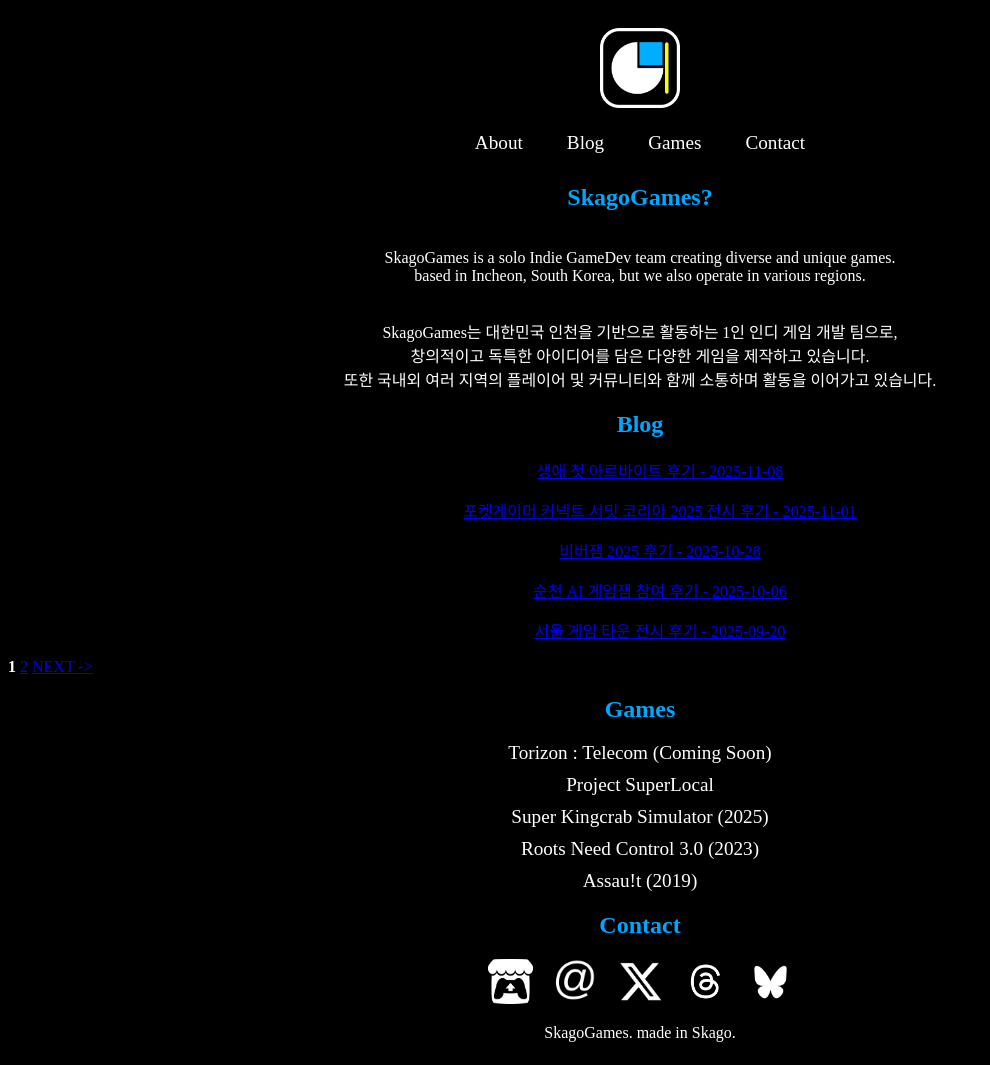
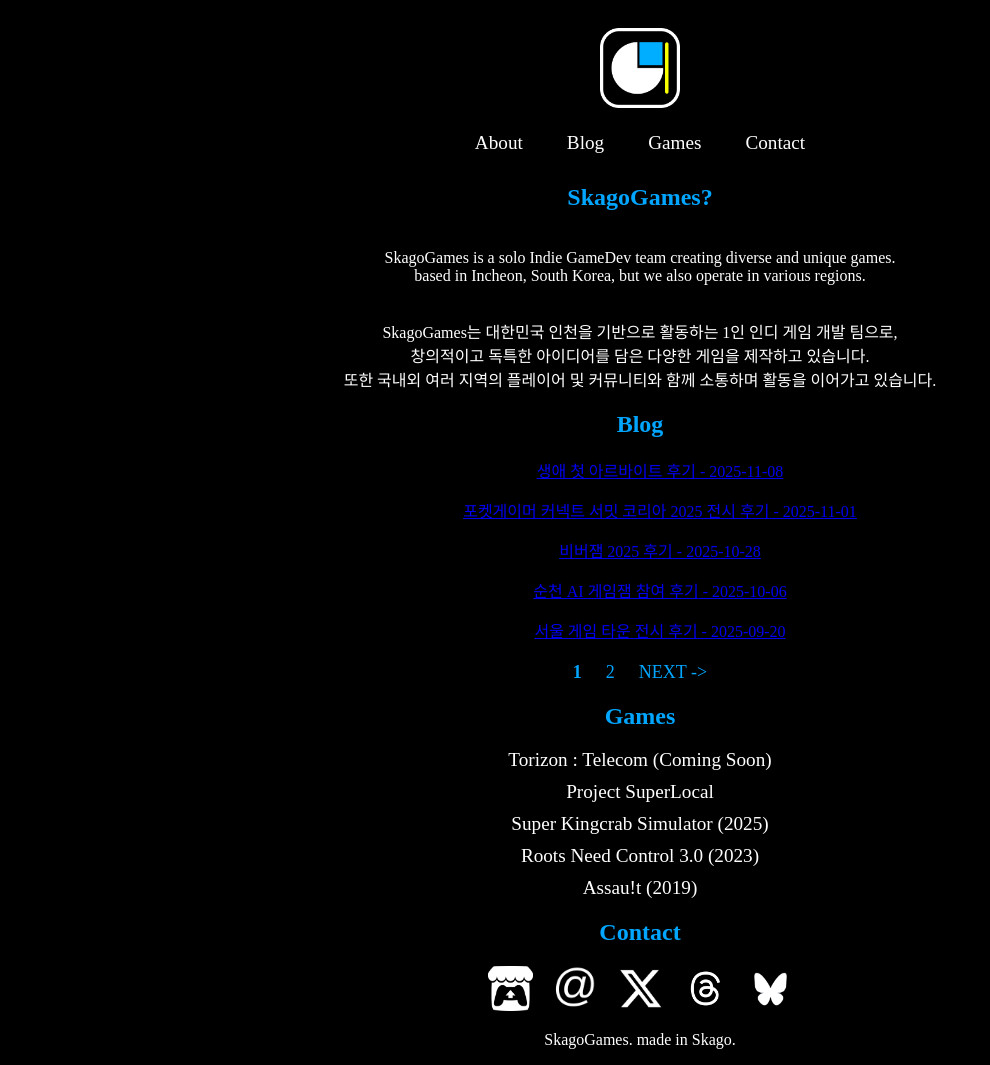
Before and after one commit to ApexNAM/ApexNAM.github.io, a Jekyll site: the page built from index.html, in a window 1280 px wide and 1065 px high. Shown: the whole window, without its empty margins (0-990 px from the left). Built offline with Jekyll 4.4.1, drawn with Linux system fonts in a browser that asks for light colours; some web fonts are replaced; the list of posts is cut into pages by our own code.

Commit message:
가운데 개편

```diff
--- a/index.html
+++ b/index.html
@@ -54,7 +54,7 @@ description: "SkagoGames 페이지에 방문해주셔서 감사합니다."
                     </p>
                 {% endfor %}
             </ul>
-            <div>
+            <div class="pagination">
                 {% if paginator.previous_page %}
                     <a href="{{ paginator.previous_page_path }}" class="center_font"><- PREV</a>
                 {% endif %}
--- a/style.css
+++ b/style.css
@@ -17,6 +17,23 @@ body {
 .center_font {
     font-family: Pretendard;
     text-align: center;
+}
+
+.pagination {
+  text-align: center;
+  margin-top: 20px;
+}
+
+.pagination a, .pagination b {
+  margin: 0 10px;
+  font-family: Pretendard;
+  font-size: 18px;
+  text-decoration: none;
+  color: rgb(0, 166, 255);
+}
+
+.pagination a:hover {
+  text-decoration: underline;
 }
 
 .about_font {
```
